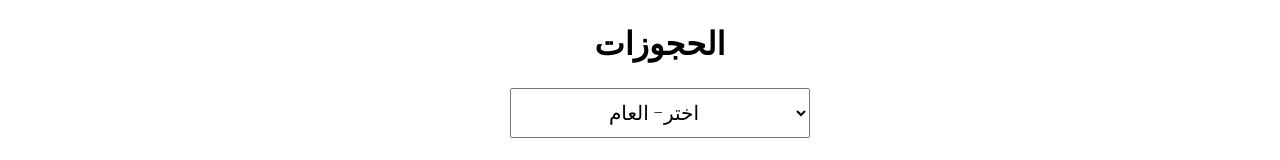
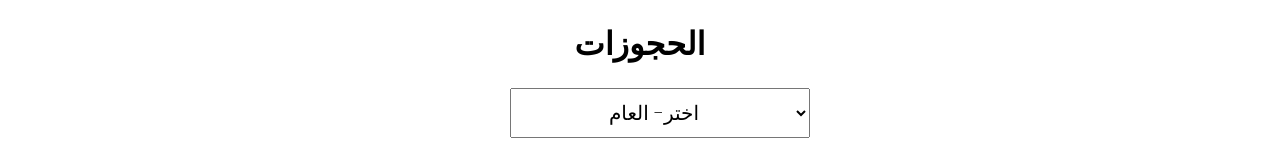
Before and after one commit to elghzawywebsite/elghzawy-deploy, a website: page website/admin/index.ejs in a window 1280 px wide. Shown: the top 160 px of the page. Drawn offline with nearby package versions, Linux system fonts and the light colour scheme; files that its build step writes are made by us from their sources.

Commit message:
Update styles.css

```diff
--- a/website/admin/styles.css
+++ b/website/admin/styles.css
@@ -11,7 +11,7 @@
 h1{
     width: 100%;
     text-align: center;
-    margin: 20px;
+    margin: 20px 0;
 }
 #selectDiv{
 margin: 20px;
```
